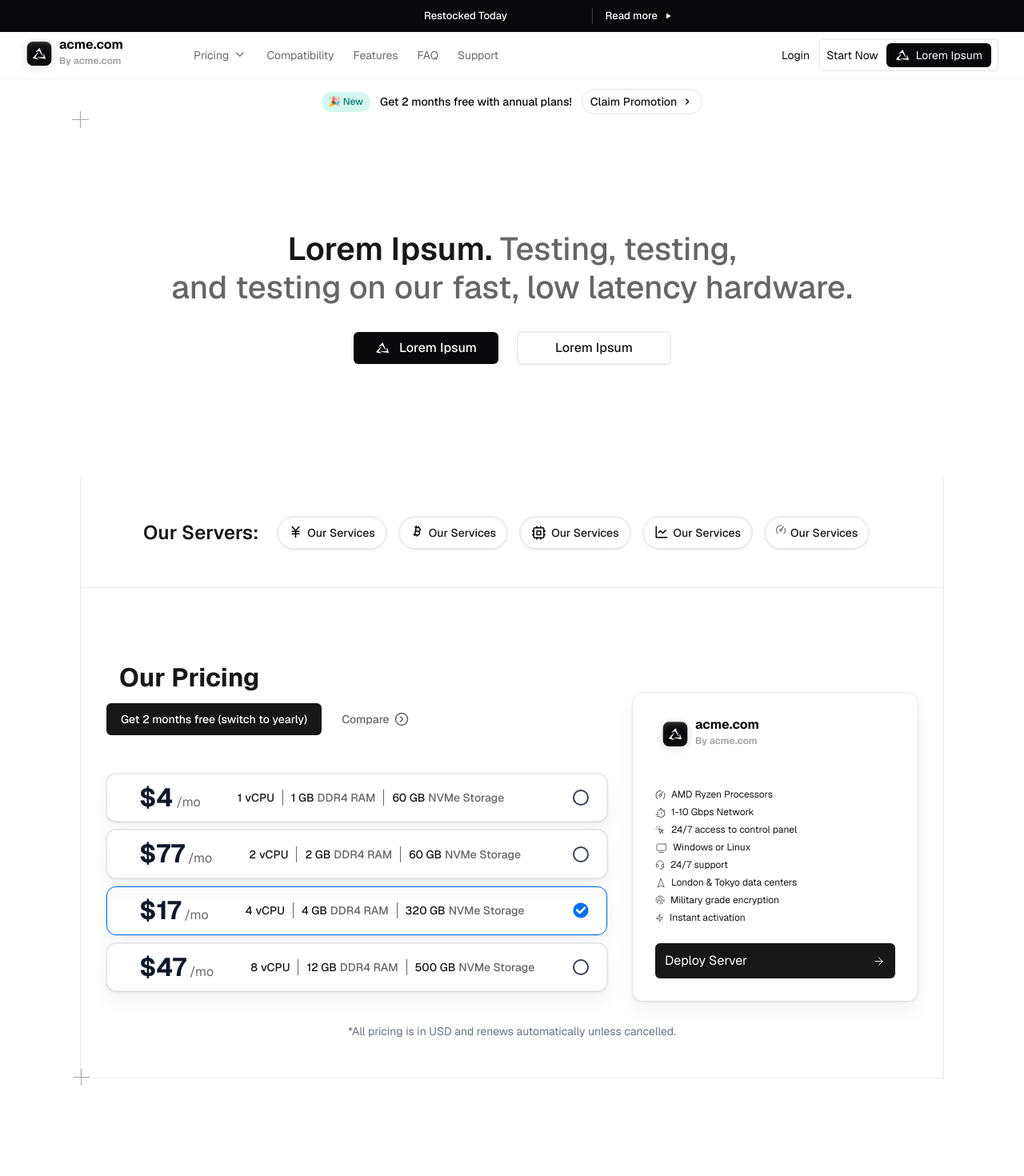
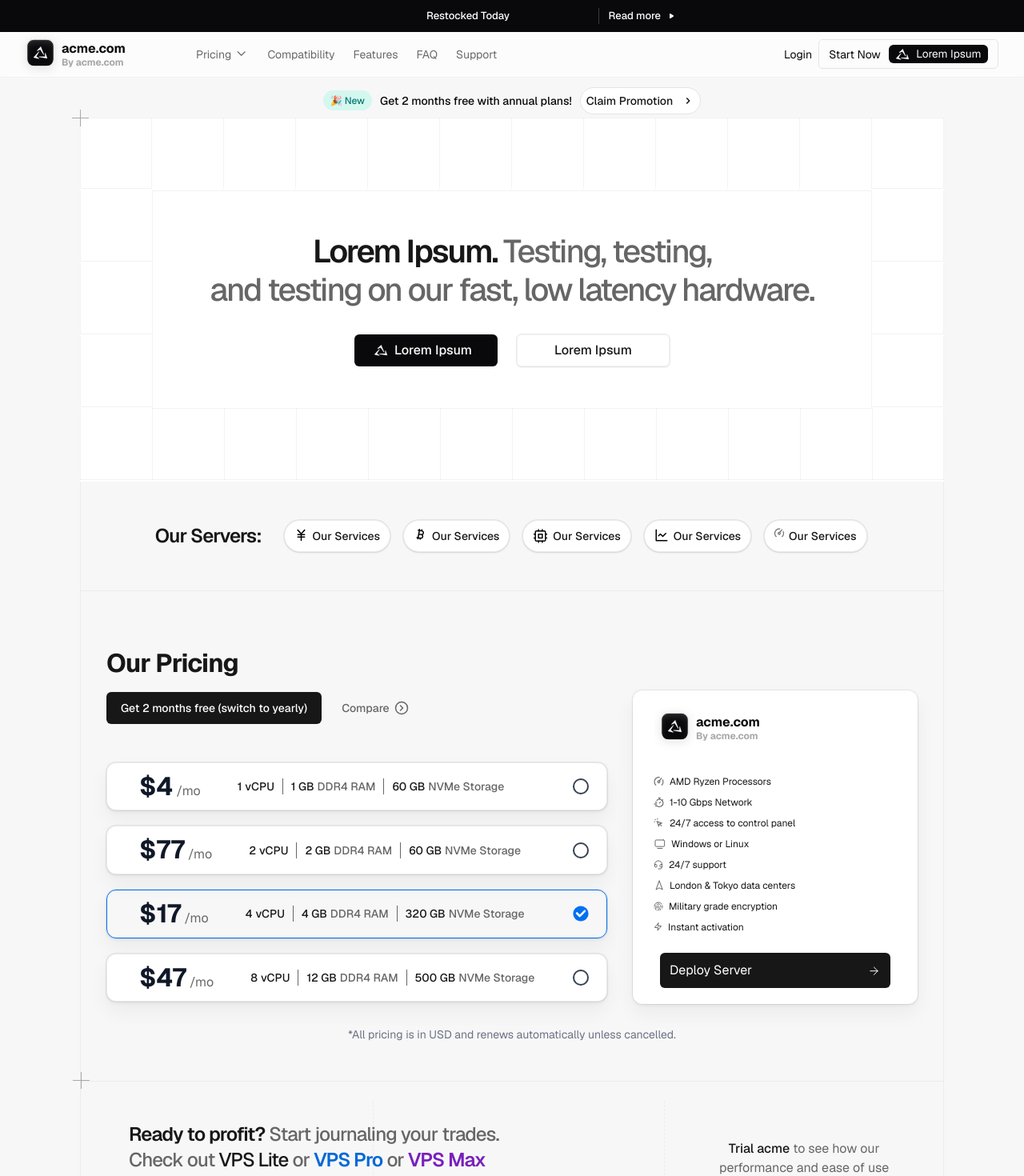
Before and after one commit to devrifaj/acme-task, a Next.js app: page / in a window 1280 px wide. Shown: the top 1470 px of the page at 80% size. Before the commit the page ends 1357 px from the top, so only its background shows below. Built offline with nearby package versions, Linux system fonts and the light colour scheme.

Commit message:
add hero responsive  footer with responsive and pixel adjusted

```diff
--- a/src/app/globals.css
+++ b/src/app/globals.css
@@ -1,7 +1,7 @@
 @import "tailwindcss";
 
 :root {
-  --background: #ffffff;
+  --background: #f7f7f8;
   --foreground: #171717;
 }
 
@@ -9,13 +9,17 @@
   --color-background: var(--background);
   --color-foreground: var(--foreground);
 
+  /* font */
   --font-geist: var(--font-geist);
 }
 
 @theme {
+  /* breakpoints */
   --breakpoint-2xl: 1440px;
 
   --color-primary: #09090b;
+
+  /* all shadows */
   --shadow-server-button: 0px 0px 0px 1px rgba(0, 0, 0, 0.08),
     0px 2px 2px 0px rgba(0, 0, 0, 0.04);
   --shadow-pricing: 0px 10px 32px 0px rgba(33, 33, 38, 0.15),
@@ -24,11 +28,15 @@
     0px 24px 68px 0px rgba(33, 33, 38, 0.1);
   --shadow-pricing: 0px 0px 0px 1px rgba(0, 0, 0, 0.07),
     0px 2px 4px 0px rgba(0, 0, 0, 0.05), 0px 12px 24px 0px rgba(0, 0, 0, 0.05);
+  --shadow-footer-button: 0px 0px 0px 1px rgba(0, 0, 0, 0.08),
+    0px 2px 2px 0px rgba(0, 0, 0, 0.04);
+  --shadow-hero-button: 0px 0px 0px 1px rgba(0, 0, 0, 0.08),
+    0px 2px 2px 0px rgba(0, 0, 0, 0.04);
 }
 
 @layer base {
   body {
-    @apply box-border p-0 m-0 font-geist text-foreground bg-background;
+    @apply box-border p-0 m-0 font-geist text-foreground bg-background max-w-[1440px] mx-auto;
   }
 
   button {
@@ -42,11 +50,11 @@
   }
 
   .grid-item-class {
-    @apply border;
+    @apply border border-[#0000000D] w-[89.91px] h-[89.91px] p-0 m-0 lg:block hidden;
   }
 
   .server-button {
-    @apply text-sm font-medium flex gap-1.5 border-[#EBEBEB] border shadow-server-button rounded-[100px] py-[9px]  px-2 lg:px-[13px];
+    @apply text-sm font-medium flex gap-1.5 border-[#EBEBEB] border shadow-server-button rounded-[100px] py-[9px]  px-2 lg:px-[12px] bg-white;
   }
 }
 
--- a/src/app/page.tsx
+++ b/src/app/page.tsx
@@ -1,4 +1,4 @@
-import { Header, Hero, OurPricing, OurServer } from "@/components";
+import { Footer, Header, Hero, OurPricing, OurServer } from "@/components";
 
 const Home = () => {
   return (
@@ -9,6 +9,7 @@ const Home = () => {
         <OurServer />
         <OurPricing />
       </main>
+      <Footer />
     </>
   );
 };
--- a/src/components/DeskNavItems.tsx
+++ b/src/components/DeskNavItems.tsx
@@ -8,21 +8,23 @@ const NavItems = () => {
   const pathname = usePathname();
 
   return (
-    <ul className="hidden lg:flex gap-6">
+    <ul className="hidden lg:flex gap-[23px]">
       {navItems.map((item, index) => {
         const isActive = pathname === item.route;
 
         return (
           <li key={index} className="relative group/item">
+            {/* main nav item link */}
             <Link
               href={item.route}
-              className={`text-sm py-[7.5px] transition-colors duration-200 group flex gap-1 ${
+              className={`text-sm py-[7.5px] transition-colors duration-200 group flex gap-[3px] ${
                 isActive
                   ? "text-[#09090B]"
                   : "text-[#09090B99] hover:text-[#09090B]"
               }`}
             >
               {item.label}
+              {/* dropdown icon */}
               {item.children && item.children.length > 0 && (
                 <span className="group-hover:rotate-180 transition-all">
                   <DropDownIcon />
@@ -37,9 +39,10 @@ const NavItems = () => {
                   const isChildActive = pathname === child.route;
                   return (
                     <li key={childIndex} className="">
+                      {/* dropdown menu link */}
                       <Link
                         href={child.route}
-                        className={`text-sm transition-colors duration-200 ${
+                        className={`text-sm transition-colors duration-200 font-normal ${
                           isChildActive
                             ? "text-[#09090B]"
                             : "text-[#09090B99] hover:text-[#09090B]"
--- /dev/null
+++ b/src/components/Footer.tsx
@@ -0,0 +1,75 @@
+import { CrossIcon } from "@/icons";
+import Link from "next/link";
+
+const Footer = () => {
+  return (
+    <footer className="overflow-hidden">
+      <div className="wrapper relative">
+        <div className="md:grid md:grid-cols-3 flex flex-col items-between h-full pt-6 gap-4 border border-[#EBEBEB] border-t-0 relative">
+          {/* footer left start */}
+          {/* this is empty div for bg styling */}
+          <div className="md:block hidden"></div>
+          <div className="md:block hidden border-l border-[#EBEBEB] border-dashed"></div>
+
+          {/* footer left text */}
+          <div className="md:absolute md:left-8 lg:left-12 md:top-8 lg:top-[50px] md:bottom-12 md:text-left text-center mx-auto max-w-[400px] lg:max-w-[520px] mt-auto ">
+            <h2 className="text-2xl leading-8 tracking-[-0.9px] text-[#666666] font-medium mx-3">
+              <span className="font-semibold text-[#171717]">
+                Ready to profit?
+              </span>{" "}
+              <span className="font-medium">
+                Start journaling your trades. Check
+              </span>{" "}
+              out <span className="text-[#171717] font-medium">VPS Lite</span>{" "}
+              or <span className="text-[#0068D6] font-semibold">VPS Pro</span>{" "}
+              or <span className="text-[#7820BC] font-semibold">VPS Max</span>
+            </h2>
+
+            {/* footer left link */}
+            <div className="mt-6 flex sm:flex-row flex-col items-center md:justify-start justify-center gap-4">
+              <Link
+                href="#"
+                className="bg-foreground text-sm font-medium text-white rounded-md py-2.5 px-4 inline-block shadow-footer-button"
+              >
+                Deploy Now
+              </Link>
+
+              <Link
+                href="#"
+                className="text-sm text-foreground font-medium rounded-md py-2.5 px-[17.5px] inline-block shadow-footer-button bg-white"
+              >
+                View Dedicated Servers
+              </Link>
+            </div>
+          </div>
+
+          {/* footer right */}
+          <div className="max-w-[358px] w-full py-6 lg:py-12 px-4 lg:px-12 md:border-l border-[#EBEBEB] border-dashed mx-auto text-center">
+            <p className="mb-6 text-[#666666] text-base">
+              <span className="font-medium text-[#171717]">Trial acme</span> to
+              see how our performance and ease of use through our Control Panel.
+            </p>
+            <Link
+              href="#"
+              className="bg-white py-3 lg:py-[10px] px-3 lg:px-[21px] text-sm font-medium shadow-footer-button rounded-md inline-block"
+            >
+              Money Back Guarantee
+            </Link>
+          </div>
+        </div>
+
+        {/* cross icon left */}
+        <div className="absolute -bottom-2.5 -left-2.5">
+          <CrossIcon />
+        </div>
+
+        {/* cross icon right */}
+        <div className="absolute -bottom-2.5 -right-2.5">
+          <CrossIcon />
+        </div>
+      </div>
+    </footer>
+  );
+};
+
+export default Footer;
--- a/src/components/Header.tsx
+++ b/src/components/Header.tsx
@@ -16,56 +16,63 @@ const Header = () => {
 
   return (
     <>
+    {/* header notification */}
       <HeaderNotification />
-    <header className="pl-6 pr-8 py-1 border-b border-[#E4E4E766] bg-[#FFFFFF99] backdrop-blur-sm relative z-50">
+      <header className="pl-6 pr-8 py-[1px] border-b border-[#E4E4E766] bg-[#FFFFFF99] backdrop-blur-sm relative z-50">
         <nav className="flex items-center justify-between">
           <div className="flex items-center gap-2 lg:gap-22">
-          {/* Logo */}
+            {/* logo */}
             <Link href="/" className="flex">
-            <Image src="/logo.svg" alt="Logo" width={50} height={50} />
-            <div>
-              <h5 className="text-base font-bold text-primary">acme.com</h5>
-              <h6 className="text-xs text-[#26262666] font-bold">
+              <Image src="/logo.svg" alt="Logo" width={53} height={53} />
+              <div className="flex flex-col justify-center">
+                <span className="text-base font-bold text-primary -mb-[3px]">
+                  acme.com
+                </span>
+                <span className="text-xs text-[#26262666] font-bold mb-0">
                   By acme.com
-              </h6>
+                </span>
               </div>
             </Link>
 
-          {/* Desktop Navigation Links */}
+            {/* desktop navigation links */}
             <DeskNavItems />
           </div>
 
           <div className="flex items-center gap-4">
-          {/* Header Actions for desktop & tablet */}
-          <div className="hidden sm:flex items-center gap-3">
+            {/* header actions for desktop & tablet */}
+            <div className="hidden sm:flex items-center gap-2">
               <Link href="/login" className="text-sm text-primary">
                 Login
               </Link>
 
-            <div className="border-[#E4E4E7] border rounded-[5px] flex items-center gap-2.5 px-2 py-1 text-sm">
+              <div className="border-[#E4E4E7] border rounded-[5px] flex items-center gap-2.5 px-3 py-1.5 text-sm">
                 <Link href="/start-now" className="text-primary">
                   Start Now
                 </Link>
 
-              <button className="bg-primary px-[11px] py-[5px] flex items-center text-white rounded-md">
+                <Link
+                  href="#"
+                  className="bg-primary px-[8.5px] py-[2px] flex items-center text-white rounded-md text-[13.672px] font-normal"
+                >
                   <LogoIcon className="mr-2" /> Lorem Ipsum
-              </button>
+                </Link>
               </div>
             </div>
 
-          {/* Mobile Menu Icon */}
+            {/* mobile menu toggle button */}
             <button className="lg:hidden" onClick={toggleMobileMenu}>
               <MenuIcon />
             </button>
           </div>
         </nav>
 
-      {/* Mobile Navigation Links */}
+        {/* mobile navigation links */}
         {isMobileMenuOpen && (
           <div className="absolute top-full left-0 w-full bg-white shadow-lg z-30 lg:hidden block pb-4">
+            {/* mobile navigation items */}
             <MobNavItems />
 
-          {/* Mobile Header Actions */}
+            {/* mobile header actions */}
             <div className="sm:hidden flex items-center justify-center gap-4">
               <Link href="/login" className="text-sm text-primary">
                 Login
@@ -76,9 +83,12 @@ const Header = () => {
                   Start Now
                 </Link>
 
-              <button className="bg-primary px-[11px] py-[5px] flex items-center text-white rounded-md">
+                <Link
+                  href="#"
+                  className="bg-primary px-[9px] py-[5px] flex items-center text-white rounded-md"
+                >
                   <LogoIcon className="mr-2" /> Lorem Ipsum
-              </button>
+                </Link>
               </div>
             </div>
           </div>
--- a/src/components/HeaderNotification.tsx
+++ b/src/components/HeaderNotification.tsx
@@ -4,12 +4,12 @@ import Link from "next/link";
 const HeaderNotification = () => {
   return (
     <div className="bg-primary text-white mx-auto py-2.5 gap-20 text-[13px] font-medium">
-      <div className="max-w-[400px] mx-10 sm:mx-auto flex  gap-10 justify-between sm:pl-[90px]">
+      <div className="max-w-[400px] mx-10 sm:mx-auto flex gap-10 justify-between sm:pl-[93px]">
         <p className="inline-block">Restocked Today</p>
 
         <Link
           href="#"
-          className="inline-flex items-center gap-2 border-l border-[#FFFFFF33] pl-4"
+          className="flex items-center gap-2 border-l border-[#FFFFFF33] pl-3 -mr-1"
         >
           Read more <PlayIcon />
         </Link>
--- a/src/components/Hero.tsx
+++ b/src/components/Hero.tsx
@@ -3,9 +3,9 @@ import Link from "next/link";
 
 const Hero = () => {
   return (
-    <section className="pt-3 ">
-      {/* Promotion text */}
-      <div className="flex sm:flex-nowrap flex-wrap items-center justify-center gap-3">
+    <section className="pt-3">
+      {/* promotion text */}
+      <div className="flex sm:flex-nowrap flex-wrap items-center justify-center gap-2.5 mb-[4px]">
         <span className="bg-[#D4F7F0] text-[#067A6E] py-[4.5px] px-[9px] rounded-[9999px] text-xs font-medium inline-block">
           🎉 New
         </span>
@@ -15,40 +15,70 @@ const Hero = () => {
 
         <Link
           href="#"
-          className="text-sm font-medium border py-[5px] px-2.5 border-[#E4E4E7] rounded-[100px] flex items-center gap-1"
+          className="text-sm font-medium border py-[6px] px-[7px] border-[#E4E4E7] rounded-[100px] flex items-center gap-2.5 leading-[20px] bg-white"
         >
           Claim Promotion
           <ArrowRightIcon />
         </Link>
       </div>
 
-      {/* Banner Grid */}
-      <div className="w-full h-[400px] md:h-[455px] flex flex-col justify-center relative">
-        <h1 className="text-[32px] leading-9 sm:text-4xl sm:leading-10 md:text-[40px] md:leading-12 font-medium text-center text-[#666666]">
+      {/* banner grid */}
+      <div className="relative ">
+        {/* grid background */}
+        <div className="grid lg:grid-cols-12 h-[350px] sm:h-[400px] md:h-[455px] w-full bg-white z-20 relative overflow-hidden">
+          <div className="grid-item-class "></div>
+          <div className="grid-item-class border-l-0 border-b-0"></div>
+          <div className="grid-item-class border-l-0 border-b-0"></div>
+          <div className="grid-item-class border-l-0 border-b-0"></div>
+          <div className="grid-item-class border-l-0 border-b-0"></div>
+          <div className="grid-item-class border-l-0 border-b-0"></div>
+          <div className="grid-item-class border-l-0 border-b-0"></div>
+          <div className="grid-item-class border-l-0 border-b-0"></div>
+          <div className="grid-item-class border-l-0 border-b-0"></div>
+          <div className="grid-item-class border-l-0 border-b-0"></div>
+          <div className="grid-item-class border-l-0 border-b-0"></div>
+          <div className="grid-item-class border-l-0"></div>
+          <div className="grid-item-class border-t-0 border-r-0"></div>
+          {/* hero card */}
+          <div className="grid-item-class col-span-10 row-span-3 w-full h-full flex-col flex-center lg:border border-0">
+            <h1 className="text-[24px] leading-[26px] sm:text-4xl sm:leading-10 md:text-[40px] md:leading-12 font-medium text-center text-[#666666] tracking-[-2.1px]">
               <span className="font-semibold text-[#171717]">Lorem Ipsum.</span>{" "}
               Testing, testing, <br /> and testing on our fast, low latency
               hardware.
             </h1>
 
-        {/* Hero Buttons */}
-        <div className="flex items-center justify-center gap-4 sm:gap-6 mt-8 text-sm sm:text-base font-medium">
-          <button className="bg-primary px-4 sm:px-[27px] py-2 flex items-center sm:gap-1 text-white rounded-md">
+            {/* hero buttons */}
+            <div className="flex items-center justify-center gap-4 sm:gap-6 mt-6 sm:mt-8 text-sm sm:text-base font-medium">
+              <button className="bg-primary px-4 sm:pr-[32px] sm:pl-6 py-2 flex items-center text-white rounded-md">
                 <LogoIcon className="mr-2" /> Lorem Ipsum
               </button>
 
-          <button
-            className="border border-[#0000000D] px-4 sm:px-11.5 py-[7px] text-[#171717] rounded-md"
-            style={{
-              boxShadow:
-                "0px 0px 0px 1px rgba(0, 0, 0, 0.08), 0px 2px 2px 0px rgba(0, 0, 0, 0.04)",
-            }}
-          >
+              <button className="border border-[#0000000D] px-4 sm:px-11.5 py-[7px] text-[#171717] rounded-md shadow-hero-button">
                 Lorem Ipsum
               </button>
             </div>
+          </div>
+          <div className="grid-item-class border-t-0 border-l-0"></div>
+          <div className="grid-item-class border-t-0 border-r-0"></div>
+          <div className="grid-item-class border-t-0 border-l-0"></div>
+          <div className="grid-item-class border-t-0 border-r-0"></div>
+          <div className="grid-item-class border-t-0 border-l-0"></div>
+          <div className="grid-item-class border-t-0 border-r-0"></div>
+          <div className="grid-item-class border-r-0 border-t-0"></div>
+          <div className="grid-item-class border-r-0 border-t-0"></div>
+          <div className="grid-item-class border-r-0 border-t-0"></div>
+          <div className="grid-item-class border-r-0 border-t-0"></div>
+          <div className="grid-item-class border-r-0 border-t-0"></div>
+          <div className="grid-item-class border-r-0 border-t-0"></div>
+          <div className="grid-item-class border-r-0 border-t-0"></div>
+          <div className="grid-item-class border-r-0 border-t-0"></div>
+          <div className="grid-item-class border-r-0 border-t-0"></div>
+          <div className="grid-item-class border-r-0 border-t-0"></div>
+          <div className="grid-item-class border-t-0"></div>
+        </div>
 
-        {/* Cross Icon */}
-        <div className="absolute -top-1 -left-2.5">
+        {/* cross icon */}
+        <div className="absolute -top-2.5 -left-2.5 z-30 hidden lg:block">
           <CrossIcon />
         </div>
       </div>
--- a/src/components/OurPricing.tsx
+++ b/src/components/OurPricing.tsx
@@ -6,39 +6,44 @@ import PricingCards from "./PricingCards";
 
 const OurPricing = () => {
   return (
-    <section className="pt-[75px] pb-12 sm:px-4 md:px-8 border border-[#EBEBEB] border-t-0 relative">
+    <section className="pt-[65px] pb-12 sm:px-4 md:px-8 border border-[#EBEBEB] border-t-0 relative -mt-[1px]">
       <div className="flex lg:flex-row flex-col items-center lg:gap-8">
-        {/* Pricing Cards */}
+        {/* pricing cards */}
         <div className="md:flex-1 w-full">
           <PricingCards />
         </div>
 
-        {/* Server Details Card */}
-        <div className="max-w-[530px] lg:max-w-[320px] xl:max-w-[356px] w-full bg-white rounded-xl shadow-pricing px-7 py-7 h-full mt-14">
-          {/* Logo */}
+        {/* server details card */}
+        <div className="max-w-[530px] lg:max-w-[320px] xl:max-w-[356px] w-full bg-white rounded-xl shadow-pricing px-6.5 pt-[20px] pb-[20px] h-full mt-15">
+          {/* logo */}
           <Link href="/" className="flex">
-            <Image src="/logo.svg" alt="Logo" width={50} height={50} />
-            <div>
-              <h5 className="text-base font-bold text-primary">acme.com</h5>
-              <h6 className="text-xs text-[#26262666] font-bold">
+            <Image src="/logo.svg" alt="Logo" width={53} height={53} />
+            <div className="flex flex-col justify-center">
+              <span className="text-base font-bold text-primary -mb-[3px]">
+                acme.com
+              </span>
+              <span className="text-xs text-[#26262666] font-bold mb-0">
                 By acme.com
-              </h6>
+              </span>
             </div>
           </Link>
 
-          {/* Pricing Features */}
-          <div className="mt-10 mb-6 flex flex-col gap-1.5">
+          {/* pricing features */}
+          <div className="mt-8 mb-6 flex flex-col gap-2.5">
             {pricingFeatures.map((feature, index) => (
               <div key={index} className="flex items-center gap-[7px]">
                 <feature.icon />
-                <span className="text-xs text-gray/600">{feature.text}</span>
+                <span className="text-sm md:text-xs text-gray/600">
+                  {feature.text}
+                </span>
               </div>
             ))}
           </div>
 
+          {/* pricing button */}
           <Link
             href="#"
-            className="bg-[#171717] text-white rounded-md py-2.5 px-3 flex items-center justify-between"
+            className="bg-[#171717] text-white rounded-md py-2.5 px-3 flex items-center justify-between lg:mx-2"
           >
             Deploy Server
             <ArrowRightLarge />
@@ -46,14 +51,15 @@ const OurPricing = () => {
         </div>
       </div>
 
+      {/* promotion text */}
       <p className="text-sm text-gray-500 text-center mt-7">
         *All pricing is in USD and renews automatically unless cancelled.{" "}
       </p>
 
-      {/* Cross Icon */}
-        <div className="absolute -bottom-2.5 -left-2.5">
-          <CrossIcon />
-        </div>
+      {/* cross icon */}
+      <div className="absolute -bottom-2.5 -left-2.5">
+        <CrossIcon />
+      </div>
     </section>
   );
 };
--- a/src/components/OurServer.tsx
+++ b/src/components/OurServer.tsx
@@ -9,9 +9,9 @@ import Link from "next/link";
 
 const OurServer = () => {
   return (
-    <section className="px-2 py-6 lg:p-6 xl:p-12 border border-[#EBEBEB] border-t-0">
-      <div className="flex lg:flex-row flex-col gap-4 xl:gap-6 items-center xl:px-7.5">
-        <h3 className="text-2xl font-semibold">Our Servers:</h3>
+    <section className="px-2 py-[25px] lg:p-6 xl:p-12 border border-[#EBEBEB] border-t-0 bg-back">
+      <div className="flex lg:flex-row flex-col gap-4 xl:gap-7 items-center justify-end xl:pl-10 xl:pr-[47.5px]">
+        <h3 className="text-2xl font-semibold tracking-[-0.96px]">Our Servers:</h3>
         <div className="flex items-center justify-center md:justify-start md:flex-nowrap flex-wrap gap-3 lg:gap-4">
           <Link className="server-button" href="#">
             <ServerIcon1 />
--- a/src/components/PricingCards.tsx
+++ b/src/components/PricingCards.tsx
@@ -11,8 +11,10 @@ const PricingCards = () => {
     <div>
       {/* header */}
       <div className="mb-8 sm:mb-12">
-        <h3 className="text-[32px] font-bold pl-4">Our Pricing</h3>
-        <div className="flex sm:flex-row flex-col items-center gap-2 mt-2">
+        <h3 className="text-[32px] font-bold sm:pl-0 pl-4 tracking-[-0.96px] sm:text-left text-center">
+          Our Pricing
+        </h3>
+        <div className="flex sm:flex-row flex-col items-center gap-2 mt-3">
           <Link
             href="#"
             className="py-2.5 px-4.5 text-sm text-white font-medium bg-[#171717] rounded-md"
@@ -31,7 +33,7 @@ const PricingCards = () => {
       </div>
 
       {/* pricing cards */}
-      <div className="flex flex-col gap-3 md:gap-2.5 w-full">
+      <div className="flex flex-col gap-3 md:gap-[19px] w-full">
         {pricingPlans.map((plan) => (
           <div
             key={plan.id}
@@ -44,14 +46,18 @@ const PricingCards = () => {
           >
             <div className="flex items-center justify-between">
               <div className="flex items-center justify-center gap-3 sm:gap-8 md:gap-[46px] lg:gap-7 xl:gap-[46px]">
+                {/* price */}
                 <div className="flex items-baseline gap-1">
                   <span className="text-[20px] sm:text-2xl md:text-[32px] font-bold text-gray-900">
                     ${plan.price}
                   </span>
-                  <span className="text-sm sm:text-base text-[#666666]">/mo</span>
+                  <span className="text-sm sm:text-base text-[#666666]">
+                    /mo
+                  </span>
                 </div>
 
                 <div className="text-xs sm:text-sm flex items-center gap-1.5 sm:gap-2.5 font-medium">
+                  {/* vCPU */}
                   <div className="sm:flex-row flex flex-col justify-center items-center md:gap-1">
                     <span>{plan.specs.vCPU}</span>
                     <span>vCPU</span>
@@ -75,6 +81,7 @@ const PricingCards = () => {
                 </div>
               </div>
 
+              {/* select button */}
               <div
                 className={`w-5 h-5 rounded-full  flex items-center justify-center ${
                   selectedPlan === plan.id
--- a/src/components/index.ts
+++ b/src/components/index.ts
@@ -2,3 +2,4 @@ export { default as Header } from "./Header";
 export { default as Hero } from "./Hero";
 export { default as OurServer } from "./OurServer";
 export { default as OurPricing } from "./OurPricing";
+export { default as Footer } from "./Footer";
```
Lines whose indentation alone changed are shown as unchanged.
